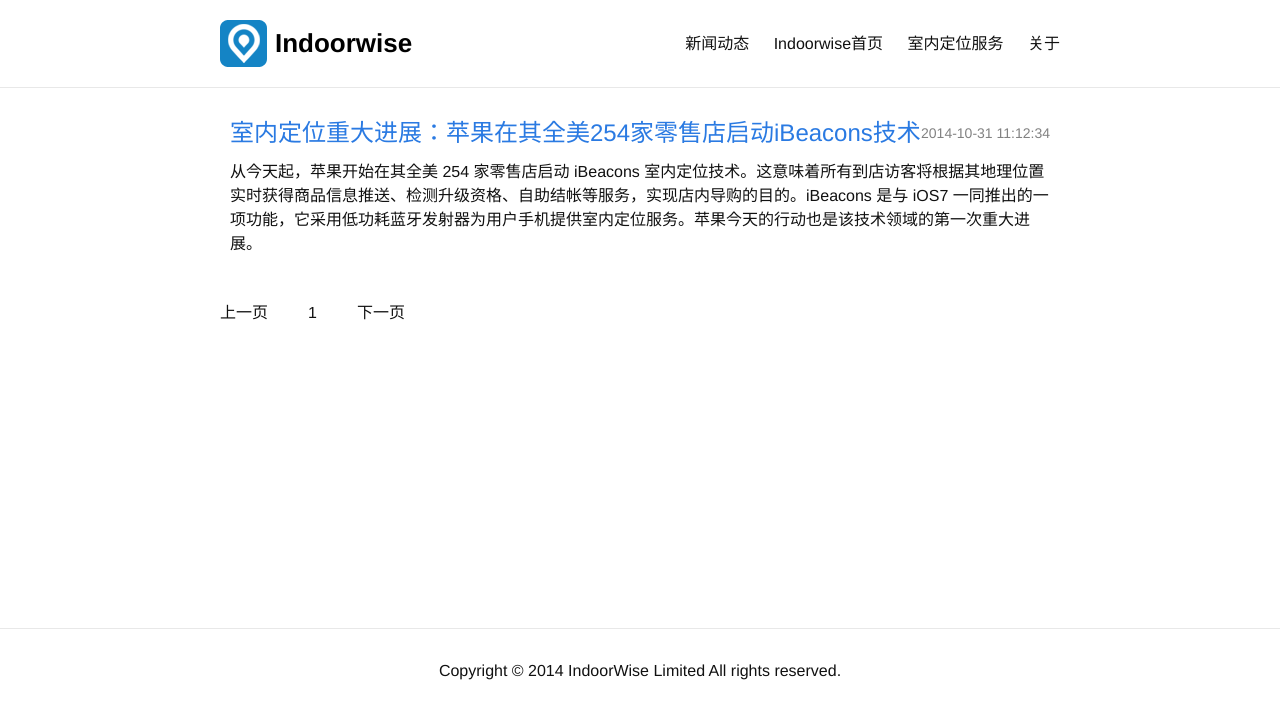
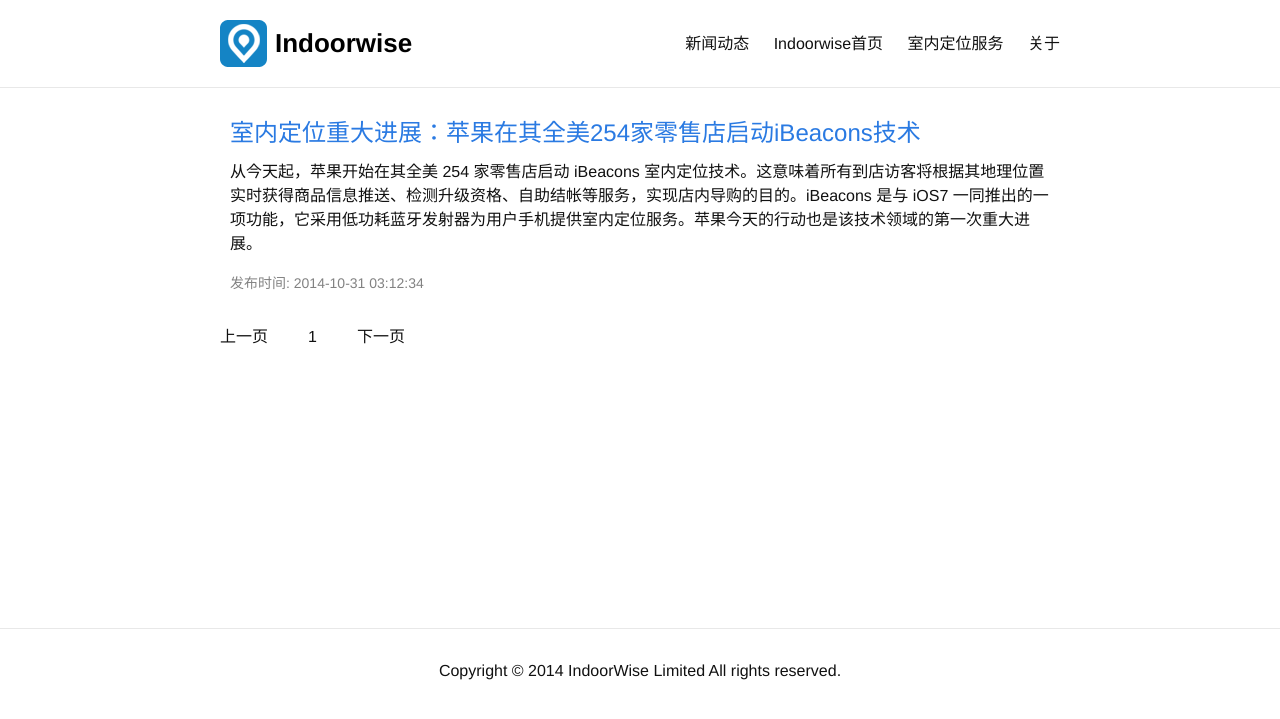
Before and after one commit to indoorwise/indoorwise.github.io, a Jekyll site: the page built from index.html, in a window 1280 px wide. Shown: the top 719 px of the page. Built offline with Jekyll 4.4.1, drawn with Linux system fonts in a browser that asks for light colours; the list of posts is cut into pages by our own code.

Commit message:
add post

```diff
--- a/_posts/2014-10-31-applestore-ibeacon.markdown
+++ b/_posts/2014-10-31-applestore-ibeacon.markdown
@@ -1,8 +1,8 @@
 ---
 layout: post
 title:  "室内定位重大进展：苹果在其全美254家零售店启动iBeacons技术"
-date:   2014-10-31 11:12:34
-categories: jekyll update
+date:   2014-10-31 03:12:34
+categories: indoorwise ibeacon
 ---
 从今天起，苹果开始在其全美 254 家零售店启动 iBeacons 室内定位技术。这意味着所有到店访客将根据其地理位置实时获得商品信息推送、检测升级资格、自助结帐等服务，实现店内导购的目的。iBeacons 是与 iOS7 一同推出的一项功能，它采用低功耗蓝牙发射器为用户手机提供室内定位服务。苹果今天的行动也是该技术领域的第一次重大进展。
 
--- a/index.html
+++ b/index.html
@@ -13,12 +13,13 @@
           <h2>
             <a class="post-link" href="{{ post.url | prepend: site.baseurl }}" target="_blank">{{ post.title }}</a>
           </h2>
-          <span class="post-meta">{{ post.date | date: "%Y-%m-%d %H:%M:%S" }}</span>
         </div>
 
         <div>
           {{ post.excerpt }}
         </div>
+
+        <span class="post-meta">发布时间: {{ post.date | date: "%Y-%m-%d %H:%M:%S" }}</span>
       </li>
     {% endfor %}
   </ul>
```
Also changed, not shown: _sass/_layout.scss (line endings or trailing spaces).
